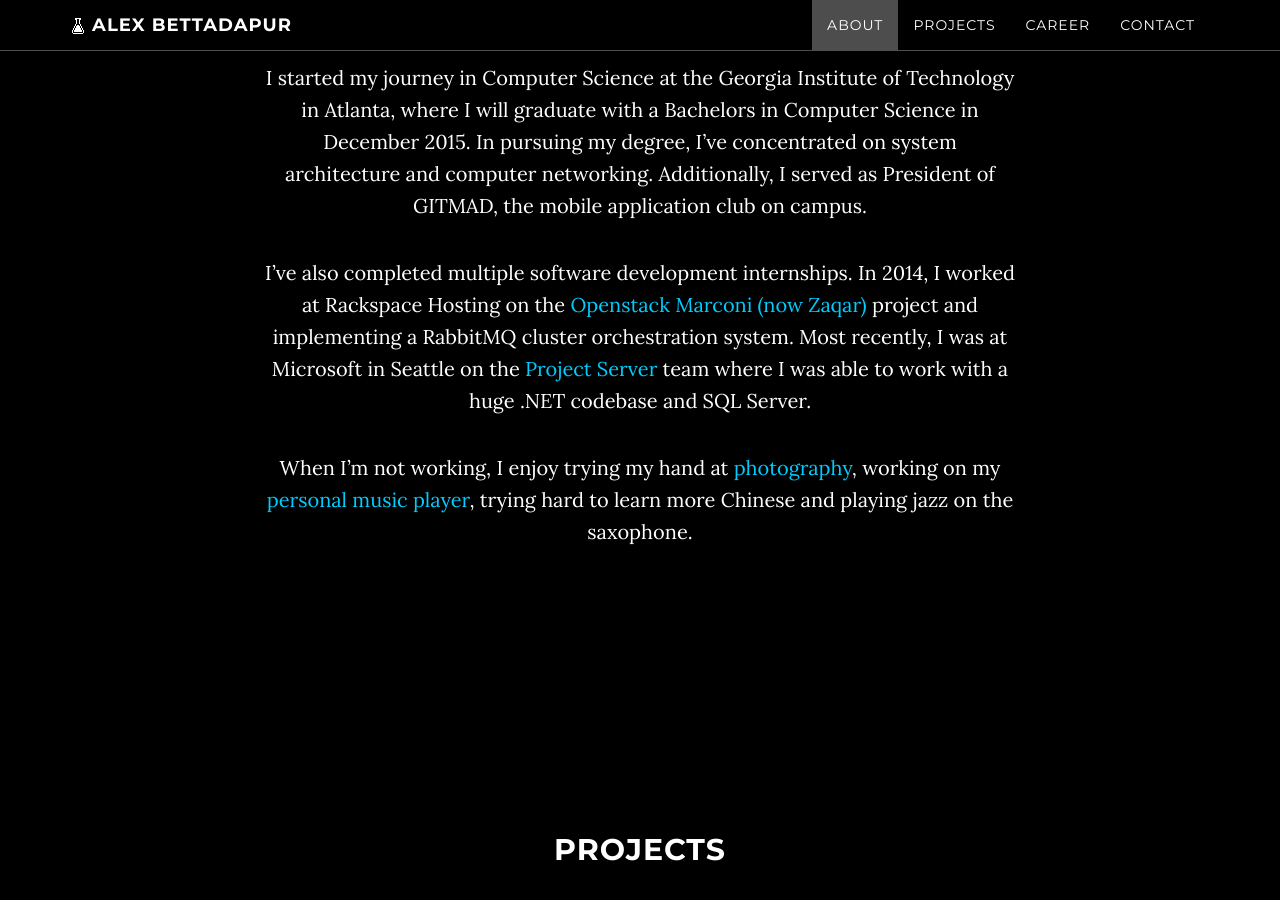
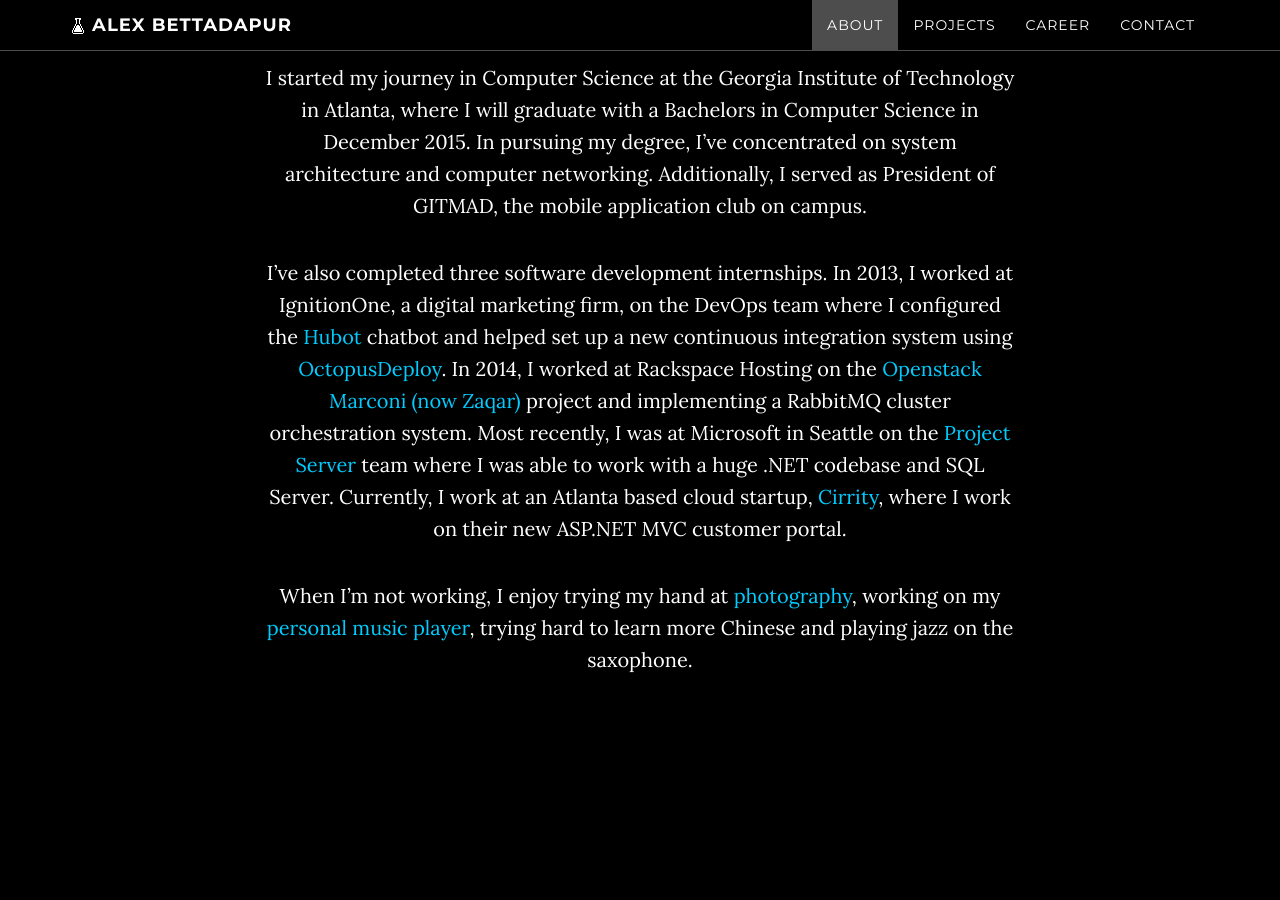
Before and after one commit to abettadapur/abettadapur.github.io, a Jekyll site: the page built from index.html, in a window 1280 px wide and 900 px high, scrolled down 1156 px. Built offline with Jekyll 4.4.1, drawn with Linux system fonts in a browser that asks for light colours; comment, search, counter and statistics services are not loaded; some of the changed text lies outside the part shown.

Commit message:
Updated about

```diff
--- a/_config.yml
+++ b/_config.yml
@@ -45,7 +45,7 @@ events:
   - title: "<a href=\"https://microsoft.com\" target=\"_blank\">Microsoft</a>"
     image: "/img/career/microsoft.jpg"
     date: "May 2015 - August 2015"
-    description: "Software Development Intern in Seattle. Worked on <a href=\"https://products.office.com/en-us/project/enterprise-project-server\" target=\"_blank\">Microsoft Project Server and Project Online</a>. Used Microsoft Cosmos to aggregate large scale usage stats and identify unperformant areas of the application"
+    description: "Software Development Intern in Seattle. Worked on <a href=\"https://products.office.com/en-us/project/enterprise-project-server\" target=\"_blank\">Microsoft Project Server and Project Online</a>, where I delivered a highly requested customer feature. Also used Microsoft Cosmos to aggregate large scale application telemetry and identify under performing areas of the application"
   - title: "<a href=\"http://cirrity.com\" target=\"_blank\">Cirrity</a>"
     image: "/img/career/cirrity.png"
     date: "January 2015 - Present"
--- a/about.html
+++ b/about.html
@@ -8,6 +8,7 @@ title: About
 
 I started my journey in Computer Science at the Georgia Institute of Technology in Atlanta, where I will graduate with a Bachelors in Computer Science in December 2015. In pursuing my degree, I've concentrated on system architecture and computer networking. Additionally, I served as President of GITMAD, the mobile application club on campus.
 
-I've also completed multiple software development internships. In 2014, I worked at Rackspace Hosting on the <a href="https://wiki.openstack.org/wiki/Zaqar" target="_blank">Openstack Marconi (now Zaqar)</a> project and implementing a RabbitMQ cluster orchestration system. Most recently, I was at Microsoft in Seattle on the <a href="https://products.office.com/en-us/project/enterprise-project-server" target="_blank">Project Server</a> team where I was able to work with a huge .NET codebase and SQL Server.
+I've also completed three software development internships. In 2013, I worked at IgnitionOne, a digital marketing firm, on the DevOps team where I configured the <a href="https://hubot.github.com" target="_blank">Hubot</a> chatbot and helped set up a new continuous integration system using <a href="http://octopusdeploy.com" target="_blank">OctopusDeploy</a>. In 2014, I worked at Rackspace Hosting on the <a href="https://wiki.openstack.org/wiki/Zaqar" target="_blank">Openstack Marconi (now Zaqar)</a> project and implementing a RabbitMQ cluster orchestration system. Most recently, I was at Microsoft in Seattle on the <a href="https://products.office.com/en-us/project/enterprise-project-server" target="_blank">Project Server</a> team where I was able to work with a huge .NET codebase and SQL Server. Currently, I work at an Atlanta based cloud startup, <a href="http://cirrity.com" target="_blank">Cirrity</a>, where I work on their new ASP.NET MVC customer portal.
+
 
 When I'm not working, I enjoy trying my hand at <a href="http://500px.com/alexbettadapur" target="_blank">photography</a>, working on my <a href="http://github.com/abettadapur/RuseServer" target="_blank">personal music player</a>, trying hard to learn more Chinese and playing jazz on the saxophone.
```
